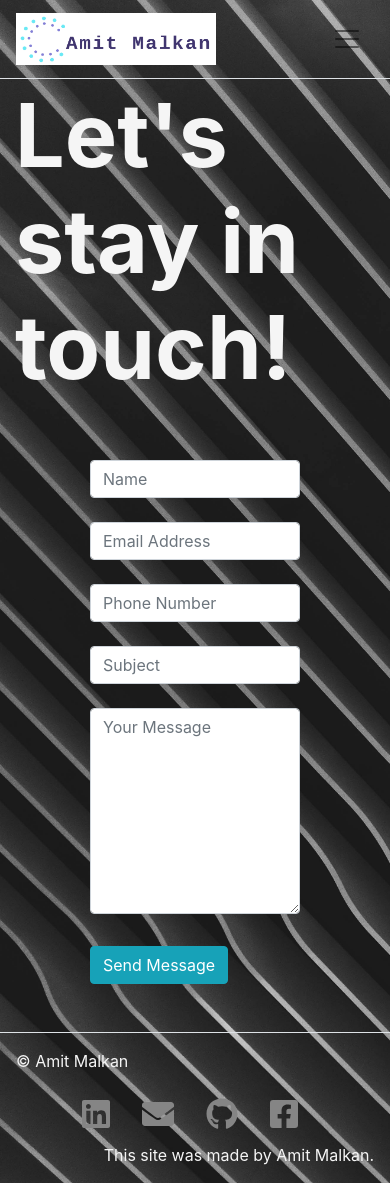
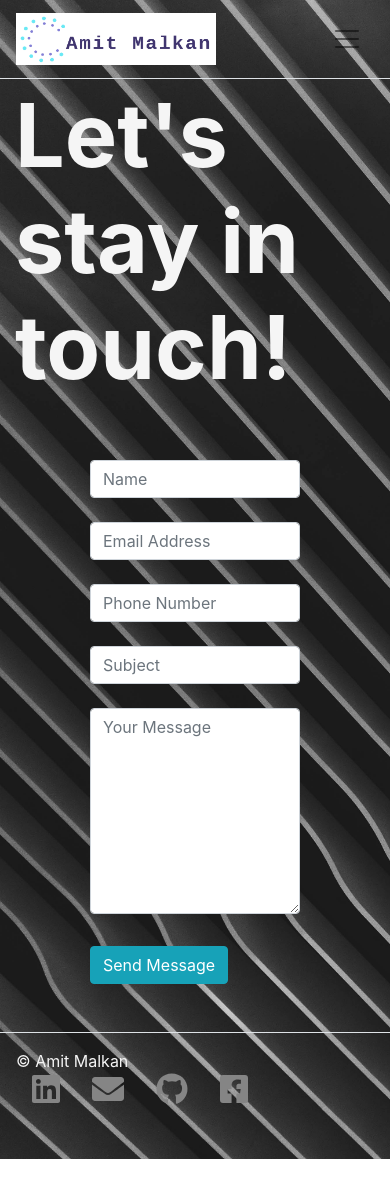
Before and after one commit to AmitMalkan404/MyWebsite, a React (Create React App) app: page /MyWebsite/contact in a window 390 px wide. Shown: the top 1183 px of the page. After the commit the page ends 1159 px from the top, so only its background shows below. Built offline with nearby package versions, Linux system fonts and the light colour scheme.

Commit message:
try to fix the cover background width problem in cellphone2

```diff
--- a/src/components/Footer.js
+++ b/src/components/Footer.js
@@ -16,9 +16,6 @@ function Footer() {
                     <Col className="p-0" md={3} sm={12}>
                         <SocialFollow />
                     </Col>
-                    <Col className="p-0 d-flex justify-content-end" md={3}>
-                        This site was made by Amit Malkan.
-                    </Col>
                 </Row>
             </Container>
         </footer>
--- a/src/index.css
+++ b/src/index.css
@@ -49,13 +49,13 @@ code {
 
 .social-container {
   background: transparent;
-  padding: 25px 50px;
+  padding: 0px 0px;
   width: 400px;
   height: 70px;
 }
 a.social {
   margin: 0 1rem;
-  transition: transform 250ms;
+  transition: transform 300ms;
   display: inline-block;
 }
 
```
